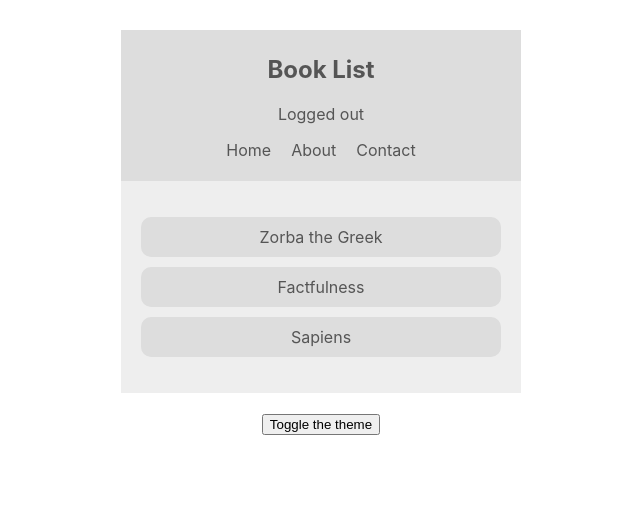
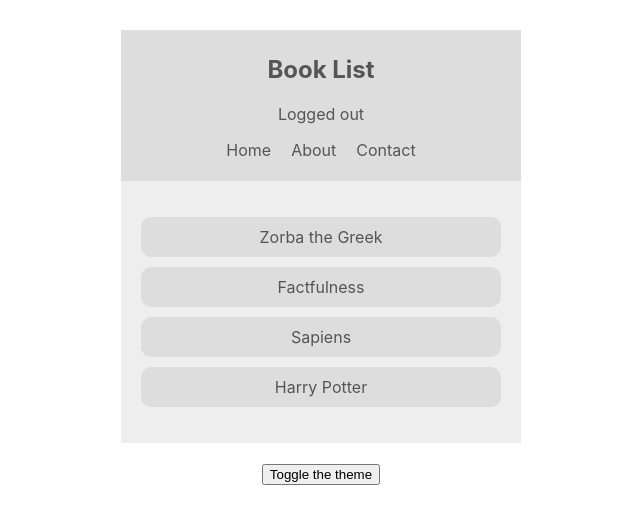
Before and after one commit to HyeeunMok/book-list, a React (Create React App) app: page / in a window 1280 px wide. Shown: the top 524 px of the page, without its empty margins (319-959 px from the left). Built offline with nearby package versions, Linux system fonts and the light colour scheme.

Commit message:
Creating context with functional components

```diff
--- a/src/App.js
+++ b/src/App.js
@@ -4,6 +4,7 @@
 import ThemeContextProvider from './contexts/ThemeContext';
 import ThemeToggle from './components/ThemeToggle';
 import AuthContextProvider from './contexts/AuthContext';
+import BookContextProvider from './contexts/BookContext';
 
 function App() {
   return (
@@ -11,7 +12,9 @@
       <ThemeContextProvider>
         <AuthContextProvider>
           <Navbar />
-          <BookList />
+          <BookContextProvider>
+            <BookList />
+          </BookContextProvider>
           <ThemeToggle />
         </AuthContextProvider>
       </ThemeContextProvider>
--- a/src/components/BookList.js
+++ b/src/components/BookList.js
@@ -1,16 +1,20 @@
 // import React, { Component } from 'react';
 import React, { useContext } from 'react';
 import { ThemeContext } from '../contexts/ThemeContext';
+import { BookContext } from '../contexts/BookContext';
 
 const BookList = () => {
   const { isLightTheme, light, dark } = useContext(ThemeContext);
+  const { books } = useContext(BookContext);
   const theme = isLightTheme ? light : dark;
   return (
     <div className='book-list' style={{ color: theme.syntax, background: theme.bg}}>
       <ul>
-        <li style={{ background: theme.ui }}>Zorba the Greek</li>
-        <li style={{ background: theme.ui }}>Factfulness</li>
-        <li style={{ background: theme.ui }}>Sapiens</li>
+        {books.map(book => {
+          return (
+          <li key={book.id}  style={{ background: theme.ui }}>{book.title}</li>
+          )
+        })}
       </ul>
     </div>
   );
--- /dev/null
+++ b/src/contexts/BookContext.js
@@ -0,0 +1,19 @@
+import React, { createContext, useState } from 'react';
+
+export const BookContext = createContext();
+
+const BookContextProvider = (props) => {
+  const [books, setBooks] = useState([
+    {title: 'Zorba the Greek', id: 1},
+    {title: 'Factfulness', id: 2},
+    {title: 'Sapiens', id: 3},
+    {title: 'Harry Potter', id: 4},
+  ]);
+  return (
+    <BookContext.Provider value={{books}}>
+      {props.children}
+    </BookContext.Provider>
+  );
+}
+
+export default BookContextProvider;
```
